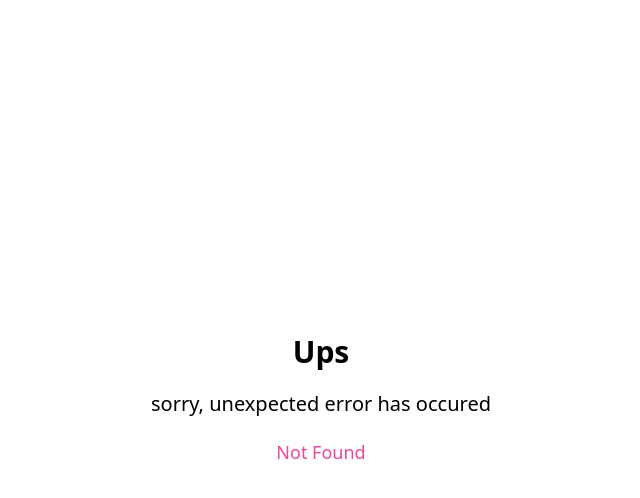
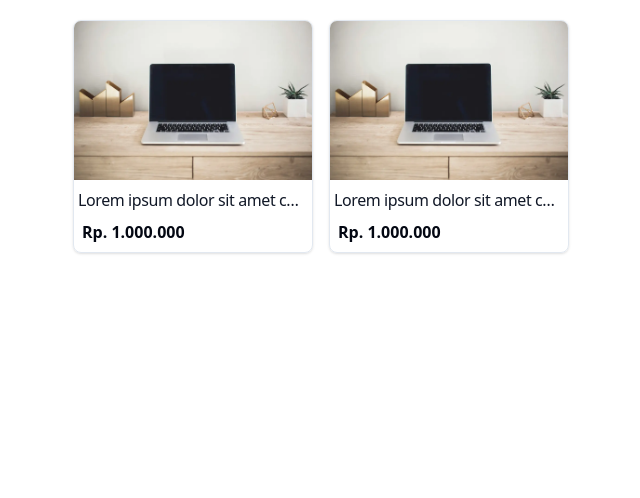
Before and after one commit to fanialfi/belajar-reactjs, a React (Vite) app: page /products in a window 1280 px wide. Before the commit this address had no page. Shown: the top 498 px of the page, without its empty margins (319-959 px from the left). Built offline with nearby package versions, Linux system fonts and the light colour scheme.

Commit message:
nested components

```diff
--- /dev/null
+++ b/src/Pages/products.jsx
@@ -0,0 +1,28 @@
+import CardProduct from "../components/Fragments/CardProducts";
+import ProductsLayout from "../components/Layouts/ProductsLayout";
+
+export default function ProductsPage() {
+  return (
+    <ProductsLayout>
+      <CardProduct>
+        <CardProduct.Header imageSrc="/images/laptop.webp" />
+        <CardProduct.Body>
+          <CardProduct.Body.Title>
+            Lorem ipsum dolor sit amet consectetur adipisicing elit. Doloremque, architecto.
+          </CardProduct.Body.Title>
+        </CardProduct.Body>
+        <CardProduct.Footer price="Rp. 1.000.000" />
+      </CardProduct>
+
+      <CardProduct>
+        <CardProduct.Header imageSrc="/images/laptop.webp" />
+        <CardProduct.Body>
+          <CardProduct.Body.Title>
+            Lorem ipsum dolor sit amet consectetur adipisicing elit. Doloremque, architecto.
+          </CardProduct.Body.Title>
+        </CardProduct.Body>
+        <CardProduct.Footer price="Rp. 1.000.000" />
+      </CardProduct>
+    </ProductsLayout>
+  );
+}
--- a/src/components/Elements/Button/index.jsx
+++ b/src/components/Elements/Button/index.jsx
@@ -13,7 +13,7 @@ export default function ButtonFunc({ type, children }) {
   return (
     <button
       type="button"
-      className={`h-10 px-6 font-semibold rounded-md ${type[0]} text-${type[1]} hover:shadow-md hover:shadow-slate-500`}
+      className={`p-2 px-3 font-semibold rounded-md ${type[0]} text-${type[1]} hover:shadow-md hover:shadow-slate-500`}
     >
       {children || "..."}
     </button>
--- /dev/null
+++ b/src/components/Elements/CardBody/CardBodyDesc.jsx
@@ -0,0 +1,9 @@
+import PropTypes from "prop-types";
+
+export default function CardBodyDesc({ children }) {
+  return <p className="text-sm text-gray-700">{children}</p>;
+}
+
+CardBodyDesc.propTypes = {
+  children: PropTypes.string.isRequired,
+};
--- /dev/null
+++ b/src/components/Elements/CardBody/CardBodyTitle.jsx
@@ -0,0 +1,9 @@
+import PropTypes from "prop-types";
+
+export default function CardBodyTitle({ children }) {
+  return <h5 className="text-base tracking-tight text-gray-900 truncate">{children}</h5>;
+}
+
+CardBodyTitle.propTypes = {
+  children: PropTypes.string.isRequired,
+};
--- /dev/null
+++ b/src/components/Elements/CardBody/index.jsx
@@ -0,0 +1,16 @@
+import PropTypes from "prop-types";
+import CardBodyTitle from "./CardBodyTitle";
+import CardBodyDesc from "./CardBodyDesc";
+
+function CardBody({ children }) {
+  return <div className="py-2 px-1">{children}</div>;
+}
+
+CardBody.propTypes = {
+  children: PropTypes.element,
+};
+
+CardBody.Title = CardBodyTitle;
+CardBody.Desc = CardBodyDesc;
+
+export default CardBody;
--- /dev/null
+++ b/src/components/Elements/CardFooter/index.jsx
@@ -0,0 +1,15 @@
+import PropTypes from "prop-types";
+
+export default function CardFooter({ children, price }) {
+  return (
+    <div className="flex items-center justify-between mx-2">
+      <span className="text-base font-bold text-gray-950">{price}</span>
+      {children}
+    </div>
+  );
+}
+
+CardFooter.propTypes = {
+  price: PropTypes.string.isRequired,
+  children: PropTypes.element,
+};
--- /dev/null
+++ b/src/components/Elements/CardHeader/index.jsx
@@ -0,0 +1,14 @@
+import PropTypes from "prop-types";
+
+export default function CardHeader({ imageSrc }) {
+  const imageAlt = imageSrc.split("/");
+  return (
+    <div>
+      <img src={imageSrc} alt={imageAlt[imageAlt.length - 1]} className="object-cover h-2/3 w-full" />
+    </div>
+  );
+}
+
+CardHeader.propTypes = {
+  imageSrc: PropTypes.string.isRequired,
+};
--- /dev/null
+++ b/src/components/Fragments/CardProducts.jsx
@@ -0,0 +1,22 @@
+import PropTypes from "prop-types";
+import CardHeader from "../Elements/CardHeader";
+import CardBody from "../Elements/CardBody";
+import CardFooter from "../Elements/CardFooter";
+
+function CardProduct({ children }) {
+  return (
+    <a href="#" className="w-full max-w-60 border border-slate-200 rounded-lg shadow overflow-hidden pb-2">
+      {children}
+    </a>
+  );
+}
+
+CardProduct.propTypes = {
+  children: PropTypes.arrayOf(PropTypes.element),
+};
+
+CardProduct.Header = CardHeader;
+CardProduct.Body = CardBody;
+CardProduct.Footer = CardFooter;
+
+export default CardProduct;
--- /dev/null
+++ b/src/components/Layouts/ProductsLayout.jsx
@@ -0,0 +1,9 @@
+import PropTypes from "prop-types";
+
+export default function ProductsLayout({ children }) {
+  return <div className="flex justify-center gap-4 py-5 flex-wrap">{children}</div>;
+}
+
+ProductsLayout.propTypes = {
+  children: PropTypes.node.isRequired,
+};
--- a/src/main.jsx
+++ b/src/main.jsx
@@ -6,6 +6,7 @@ import LoginPage from "./Pages/login";
 import RegisterPage from "./Pages/register";
 import HomePage from "./Pages/home";
 import ErrorPage from "./Pages/404";
+import ProductsPage from "./Pages/products";
 
 const router = createBrowserRouter([
   {
@@ -21,6 +22,10 @@ const router = createBrowserRouter([
     path: "/register",
     element: <RegisterPage />,
   },
+  {
+    path: "/products",
+    element: <ProductsPage />,
+  },
 ]);
 
 ReactDOM.createRoot(document.getElementById("root")).render(
```
Also changed, not shown: src/components/Layouts/AuthLayouts.jsx (+0 -15 lines), public/images/laptop.webp (added).
